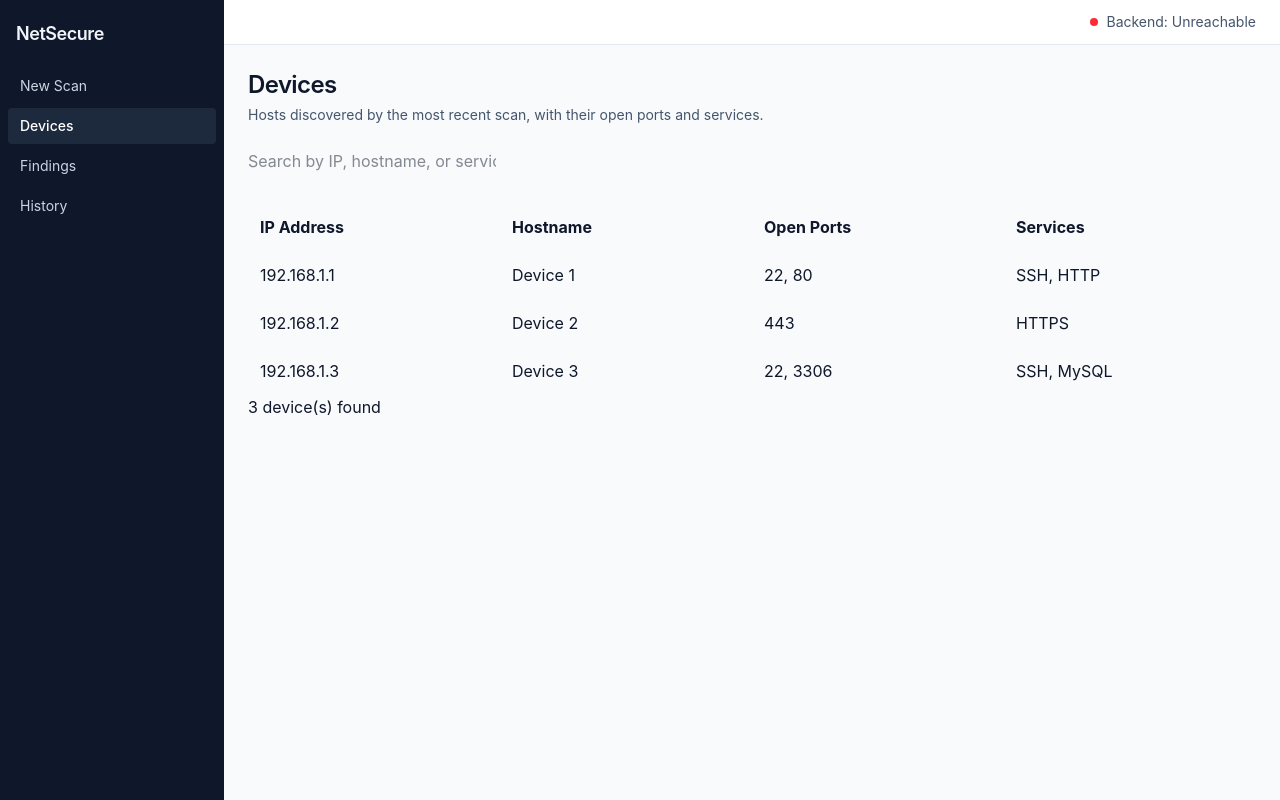
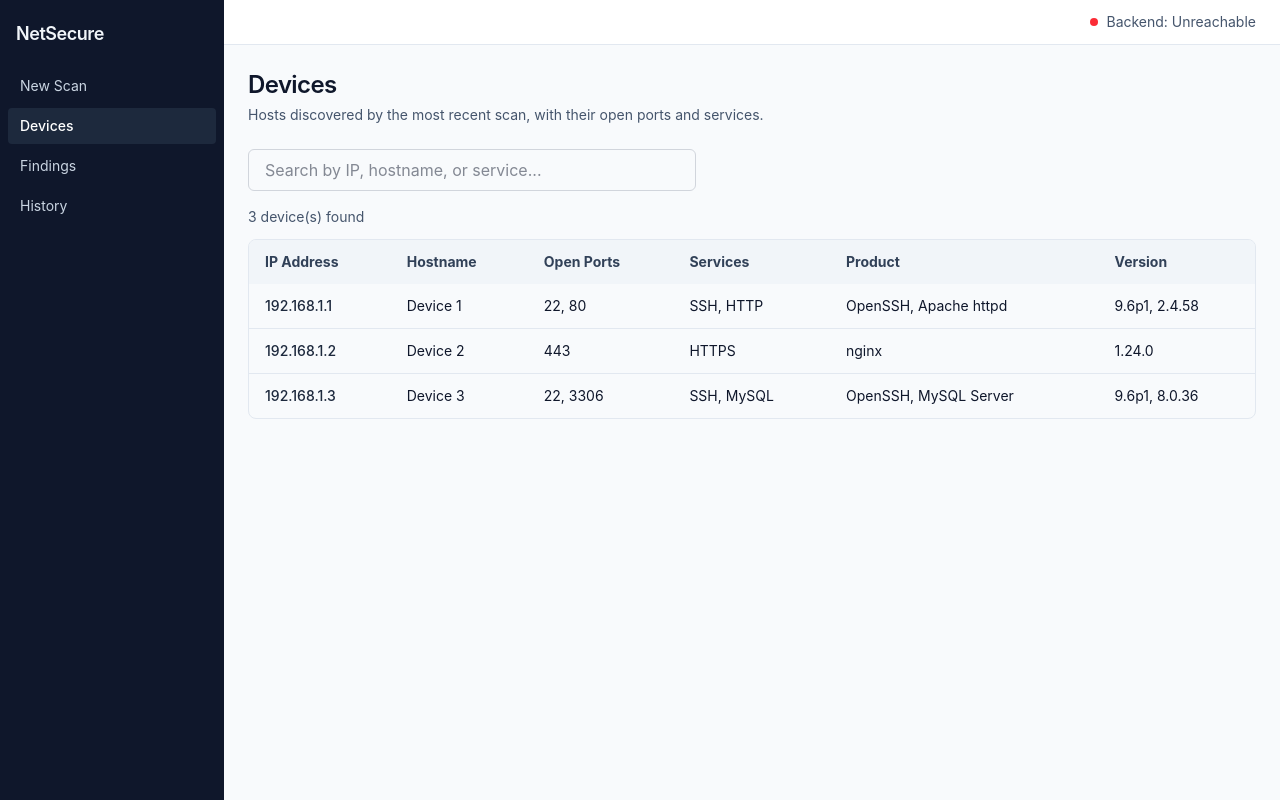
Before and after one commit to jamesg8025/netsecure, a React (Vite) app in the folder frontend/: page /devices in a window 1280 px wide. Built offline with nearby package versions, Linux system fonts and the light colour scheme; no server answers.

Commit message:
Update dashboard tables styling

```diff
--- a/frontend/src/pages/DevicesPage.tsx
+++ b/frontend/src/pages/DevicesPage.tsx
@@ -2,9 +2,33 @@ import PageHeader from '../components/PageHeader'
 import { useState } from 'react'
 
 const sampleDevices = [
-  { id: 1, Hostname: 'Device 1', ip: '192.168.1.1', ports: [22, 80], Services: ['SSH', 'HTTP'] },
-  { id: 2, Hostname: 'Device 2', ip: '192.168.1.2', ports: [443], Services: ['HTTPS'] },
-  { id: 3, Hostname: 'Device 3', ip: '192.168.1.3', ports: [22, 3306], Services: ['SSH', 'MySQL'] },
+  {
+    id: 1,
+    Hostname: 'Device 1',
+    ip: '192.168.1.1',
+    ports: [22, 80],
+    Services: ['SSH', 'HTTP'],
+    product: ['OpenSSH', 'Apache httpd'],
+    version: ['9.6p1', '2.4.58'],
+  },
+  {
+    id: 2,
+    Hostname: 'Device 2',
+    ip: '192.168.1.2',
+    ports: [443],
+    Services: ['HTTPS'],
+    product: ['nginx'],
+    version: ['1.24.0'],
+  },
+  {
+    id: 3,
+    Hostname: 'Device 3',
+    ip: '192.168.1.3',
+    ports: [22, 3306],
+    Services: ['SSH', 'MySQL'],
+    product: ['OpenSSH', 'MySQL Server'],
+    version: ['9.6p1', '8.0.36'],
+  },
 ]
 
 function DevicesPage() {
@@ -23,43 +47,66 @@ function DevicesPage() {
         description="Hosts discovered by the most recent scan, with their open ports and services."
       />
 
-      <section>
-
+     <section className="mt-6">
+        <div className="mb-4 flex flex-wrap items-center gap-3">
           <input
             type="text"
             placeholder="Search by IP, hostname, or service..."
             value={search}
             onChange={(e) => setSearch(e.target.value)}
-          style={{ marginBottom: '20px' }}
+            className="w-full max-w-md rounded-md border border-gray-300 px-4 py-2 focus:outline-none focus:ring-2 focus:ring-blue-500"
           />
+        </div>
+
+        <p className="mb-3 text-sm text-slate-600">
+          {filteredDevices.length} device(s) found
+        </p>
 
         {filteredDevices.length === 0 ? (
-          <p>No devices match your search.</p>
+          <p className="rounded-md border border-slate-200 p-6 text-slate-600">
+            No devices match your search.
+          </p>
         ) : (
-          <table style = {{ width: '100%', borderCollapse: 'collapse', marginTop:'10px'}}>
-            <thead>
+          <div className="overflow-x-auto rounded-lg border border-slate-200">
+            <table className="w-full border-collapse text-left text-sm">
+              <thead className="bg-slate-100 text-slate-700">
                 <tr>
-                <th style={{ width: '25%', padding: '12px', textAlign: 'left' }}>IP Address</th>
-                <th style={{ width: '25%', padding: '12px', textAlign: 'left' }}>Hostname</th>
-                <th style={{ width: '25%', padding: '12px', textAlign: 'left' }}>Open Ports</th>
-                <th style={{ width: '25%', padding: '12px', textAlign: 'left' }}>Services</th>
+                  <th className="px-4 py-3">IP Address</th>
+                  <th className="px-4 py-3">Hostname</th>
+                  <th className="px-4 py-3">Open Ports</th>
+                  <th className="px-4 py-3">Services</th>
+                  <th className="px-4 py-3">Product</th>
+                  <th className="px-4 py-3">Version</th>
                 </tr>
               </thead>
-            <tbody>
+
+              <tbody className="divide-y divide-slate-200">
                 {filteredDevices.map(device => (
-                <tr key={device.ip}>
-                  <td style={{ padding: '12px' }}>{device.ip}</td>
-                  <td style={{ padding: '12px' }}>{device.Hostname}</td>
-                  <td style={{ padding: '12px' }}>{device.ports.join(', ')}</td>
-                  <td style={{ padding: '12px' }}>{device.Services.join(', ')}</td>
+                  <tr key={device.id} className="hover:bg-slate-50">
+                    <td className="whitespace-nowrap px-4 py-3 font-medium text-slate-800">
+                      {device.ip}
+                    </td>
+                    <td className="px-4 py-3">
+                      {device.Hostname}
+                    </td>
+                    <td className="px-4 py-3">
+                      {device.ports.join(', ')}
+                    </td>
+                    <td className="px-4 py-3">
+                      {device.Services.join(', ')}
+                    </td>
+                    <td className="px-4 py-3">
+                      {device.product.join(', ')}
+                    </td>
+                    <td className="px-4 py-3">
+                      {device.version.join(', ')}
+                    </td>
                   </tr>
                 ))}
               </tbody>
             </table>
+          </div>
         )}
-
-        <p>{filteredDevices.length} device(s) found</p>
-
       </section>
     </>
   )
--- a/frontend/src/pages/FindingsPage.tsx
+++ b/frontend/src/pages/FindingsPage.tsx
@@ -128,6 +128,7 @@ function FindingsPage() {
                   <th className = "px-4 py-3">Finding</th>
                   <th className = "px-4 py-3">Host</th>
                   <th className = "px-4 py-3">Port</th>
+                  <th className = "px-4 py-3">Service</th>
                   <th className = "px-4 py-3">Description</th>
                 </tr>
               </thead>
@@ -146,6 +147,7 @@ function FindingsPage() {
                     <td className = "px-4 py-3">{finding.title}</td>
                     <td className = "px-4 py-3">{finding.ip}</td>
                     <td className = "px-4 py-3">{finding.port}</td>
+                    <td className = "px-4 py-3">{finding.service}</td>
                     <td className = "px-4 py-3">{finding.description}</td>
                   </tr>
                 ))}
--- a/frontend/src/pages/HistoryPage.tsx
+++ b/frontend/src/pages/HistoryPage.tsx
@@ -76,12 +76,12 @@ function HistoryPage() {
             placeholder="Search scans..."
             value={search}
             onChange={(e) => setSearch(e.target.value)}
-            className="border border-gray-300 rounded-md py-2 px-4 focus:outline-none focus:ring-2 focus:ring-blue-500"
+            className="w-full max-w-md rounded-md border border-gray-300 px-4 py-2 focus:outline-none focus:ring-2 focus:ring-blue-500"
           />
           <select
             value={statusFilter}
             onChange={(e) => setstatusFilter(e.target.value)}
-            className="border border-gray-300 rounded-md py-2 px-4 focus:outline-none focus:ring-2 focus:ring-blue-500"
+            className="rounded-md border border-gray-300 px-4 py-2 focus:outline-none focus:ring-2 focus:ring-blue-500"
           >
             <option value="ALL">All Statuses</option>
             <option value="Completed">Completed</option>
@@ -100,17 +100,17 @@ function HistoryPage() {
           </p>
         ) : (
           <div className = "overflow-x-auto rounded-lg border border-slate-200">
-            <table className = "min-w-full divide-y divide-slate-200">
-              <thead className = "bg-slate-100">
+            <table className = "w-full border-collapse text-left text-sm">
+              <thead className="bg-slate-100 text-slate-700">
                 <tr>
-                  <th className = "px-6 py-3 text-left text-xs font-medium text-slate-500 uppercase tracking-wider">Target</th>
-                  <th className = "px-6 py-3 text-left text-xs font-medium text-slate-500 uppercase tracking-wider">Timestamp</th>
-                  <th className = "px-6 py-3 text-left text-xs font-medium text-slate-500 uppercase tracking-wider">Status</th>
-                  <th className = "px-6 py-3 text-left text-xs font-medium text-slate-500 uppercase tracking-wider">Devices Found</th>
-                  <th className = "px-6 py-3 text-left text-xs font-medium text-slate-500 uppercase tracking-wider">Findings Found</th>
+                  <th className="px-4 py-3">Target</th>
+                  <th className="px-4 py-3">Timestamp</th>
+                  <th className="px-4 py-3">Status</th>
+                  <th className="px-4 py-3">Devices Found</th>
+                  <th className="px-4 py-3">Findings Found</th>
                 </tr>
               </thead>
-              <tbody className = "bg-white divide-y divide-slate-200">
+              <tbody className = "divide-y divide-slate-200">
                 {filteredScans.map((scan) => (
                   <tr key={scan.id}>
                     <td className = "px-6 py-4 whitespace-nowrap">{scan.target}</td>
--- a/frontend/src/pages/NewScanPage.tsx
+++ b/frontend/src/pages/NewScanPage.tsx
@@ -38,13 +38,13 @@ function NewScanPage() {
         description="Start a scan of an approved local network target."
       />
 
-      <section style={{ maxWidth: '600px', marginTop: '24px' }}>
+      <section className = "max-w-150">
 
         <form onSubmit={handleSubmit}>
-          <div style={{ marginBottom: '20px' }}>
+          <div className="mb-5">
             <label
             htmlFor="target"
-            style={{ display: 'block', marginBottom: '8px' }}
+            className="mb-2 block text-sm font-medium text-slate-700"
             >
               Target: IP Address or Network Range
             </label>
@@ -63,24 +63,15 @@ function NewScanPage() {
               }}
               required
               disabled={scanning}
-              style ={{
-                width: '100%',
-                padding: '10px',
-                boxSizing: 'border-box'
-              }}
+              className = "w-full box-border rounded-md border border-slate-300 px-4 py-2 focus:outline-none focus:ring-2 focus:ring-blue-500 disabled:cursor-not-allowed disabled:bg-slate-100"
             />
           </div>
 
-          <button type="submit" disabled={scanning} style ={{
-            padding: '10px 20px',
-            backgroundColor: '#0f172a',
-            color: 'white',
-            border: 'none',
-            borderRadius: '6px',
-            cursor: scanning ? 'wait' : 'pointer',
-            opacity: scanning ? 0.7 : 1,
-            transition: 'background-color 0.15s, transform 0.1s',
-           }}
+          <button
+          type="submit"
+          disabled={scanning}
+          className = "rounded-md bg-slate-900 px-5 py-2 text-white transition-colors hover:bg-slate-800 disabled:cursor-wait disabled:opacity-70"
+
            onMouseEnter={(e) => {
             e.currentTarget.style.backgroundColor = '#1e293b';
            }}
@@ -101,13 +92,12 @@ function NewScanPage() {
         </form>
 
         {status && (
-          <p role="status" style={{ marginTop: '20px' }}>
-            {status}
+          <p role="status" className="mt-5 rounded-md border border-slate-200 bg-slate-50 p-4 text-sm text-slate-600">
           </p>
         )}
 
         {error && (
-          <p role="alert" style={{ marginTop: '20px', color: '#b91c1c' }}>
+          <p role="alert" className="mt-5 rounded-md border border-red-200 bg-red-50 p-4 text-sm text-red-700">
             {error}
           </p>
         )}
```
Lines whose indentation alone changed are shown as unchanged.
